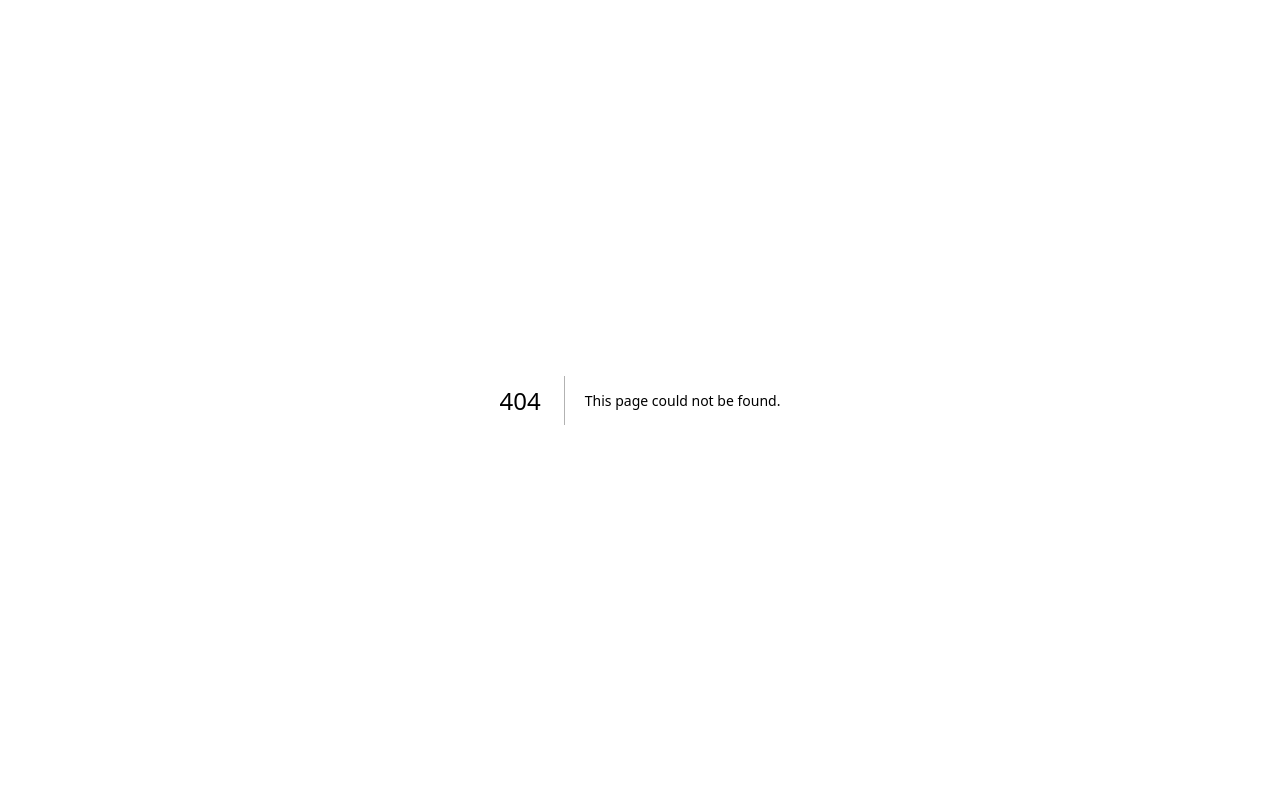
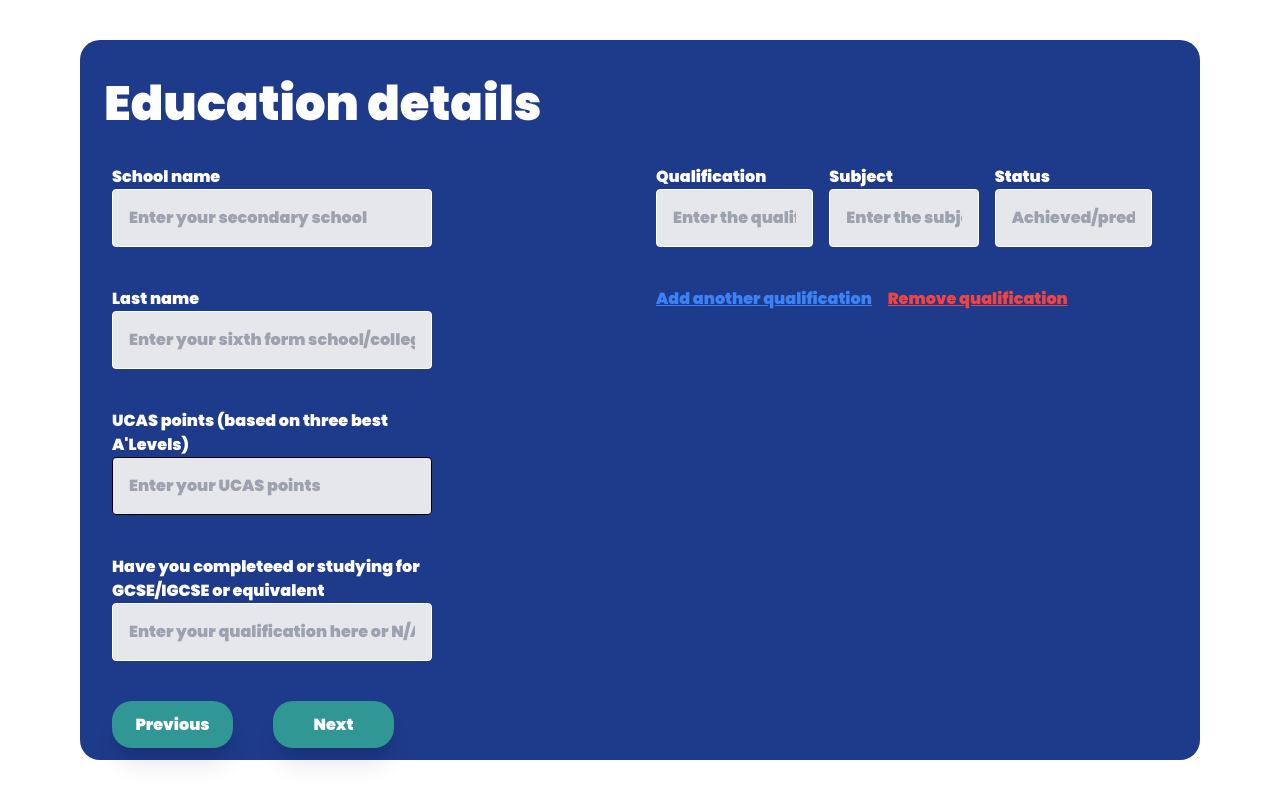
Before and after one commit to AshrafAKRahman/bridging_barriers, a Next.js app: page /Education in a window 1280 px wide. Before the commit this address had no page. Built offline with nearby package versions, Linux system fonts and the light colour scheme.

Commit message:
created the education details page

```diff
--- a/pages/CreateProfileThree.jsx
+++ b/pages/CreateProfileThree.jsx
@@ -24,7 +24,7 @@ const CreateProfileThree = () => {
     <Form>
       <Header
         titleClassName="text-3xl absolute left:40 md:left-20 top-20 transform translate-x-6 translate-y-58 text-white"
-        title="Industries"
+        title="Which job sector interests you"
       />
       <div className="flex flex-wrap mt-20">
         <div className="w-1/4 mb-10">
--- a/pages/CreateProfileTwo.jsx
+++ b/pages/CreateProfileTwo.jsx
@@ -92,7 +92,7 @@ export default function CreateProfileForm() {
         <Link className="mr-10" href="/CreateProfileOne">
           <NormalButton text="Previous" />
         </Link>
-        <Link href="/CreateProfileThree">
+        <Link href="/Education">
           <NormalButton text="Next" />
         </Link>
       </div>
--- /dev/null
+++ b/pages/Education.jsx
@@ -0,0 +1,183 @@
+import Form from "@/components/form/Form";
+import Header from "@/components/header/Header";
+import Link from "next/link";
+import { useState } from "react";
+import NormalButton from "@/components/buttons/NormalButton";
+
+const Education = () => {
+  const [secondarySchool, setSecondarySchool] = useState("");
+  const [sixthForm, setySixthForm] = useState("");
+  const [ucas, setUcas] = useState("");
+  const [gcse, setGcse] = useState("");
+  const [qualifications, setQualifications] = useState([
+    { qualification: "", subject: "", status: "" },
+  ]);
+
+  const handleQualificationChange = (index, field, value) => {
+    const newQualifications = [...qualifications];
+    newQualifications[index][field] = value;
+    setQualifications(newQualifications);
+  };
+
+  const addQualification = (e) => {
+    e.preventDefault();
+    if (qualifications.length < 5) {
+      setQualifications([
+        ...qualifications,
+        { qualification: "", subject: "", status: "" },
+      ]);
+    } else {
+      alert("You can add up to 5 qualifications only");
+    }
+  };
+  const removeQualification = (e) => {
+    e.preventDefault();
+    let qualificationsCopy = [...qualifications];
+    if (qualificationsCopy.length > 1) {
+      qualificationsCopy.pop();
+      setQualifications(qualificationsCopy);
+    }
+  };
+
+  return (
+    <Form>
+      <div className="mb-10">
+        <Header
+          titleClassName="text-3xl absolute left:40 md:left-20 top-20 transform translate-x-6 translate-y-58 text-white"
+          title="Education details"
+        />
+      </div>
+      <div className="flex mt-20">
+        <div className="md:w-1/3 pr-8">
+          <div className="mb-10">
+            <label className="text-white" htmlFor="inline-name">
+              School name
+            </label>
+            <input
+              className="bg-gray-200 rounded py-4 px-4 text-gray-700 border border-white w-full"
+              type="text"
+              placeholder="Enter your secondary school"
+              value={secondarySchool}
+              onChange={(e) => setSecondarySchool(e.target.value)}
+            />
+          </div>
+          <div className="mb-10">
+            <label className="text-white" htmlFor="inline-name">
+              Last name
+            </label>
+            <input
+              className="bg-gray-200 rounded py-4 px-4 text-gray-700 border border-white w-full"
+              type="text"
+              placeholder="Enter your sixth form school/college"
+              value={sixthForm}
+              onChange={(e) => setySixthForm(e.target.value)}
+            />
+          </div>
+          <div className="mt-10">
+            <label className="text-white" htmlFor="inline-name">
+              UCAS points (based on three best A'Levels)
+            </label>
+            <input
+              className="bg-gray-200 rounded py-4 px-4 text-gray-700 border border-black w-full"
+              type="number"
+              placeholder="Enter your UCAS points"
+              value={ucas}
+              onChange={(e) => setUcas(e.target.value)}
+            />
+          </div>
+          <div className="mt-10">
+            <label className="text-white" htmlFor="inline-name">
+              Have you completeed or studying for GCSE/IGCSE or equivalent
+            </label>
+            <input
+              className="bg-gray-200 rounded py-4 px-4 text-gray-700 border border-white w-full"
+              type="text"
+              placeholder="Enter your qualification here or N/A if not"
+              value={gcse}
+              onChange={(e) => setGcse(e.target.value)}
+            />
+            <div className="mt-10">
+              <Link className="mr-10" href="/CreateProfileTwo">
+                <NormalButton text="Previous" />
+              </Link>
+              <Link href="/CreateProfileThree">
+                <NormalButton text="Next" />
+              </Link>
+            </div>
+          </div>
+        </div>
+        <div className="md:w-1/2 pl-8 mt-0 ml-40">
+          {qualifications.map((qualification, index) => (
+            <div key={index} className="flex justify-between mb-4">
+              <div className="w-1/3 pr-2">
+                <label
+                  className="text-white"
+                  htmlFor={`qualification-${index}`}
+                >
+                  Qualification
+                </label>
+                <input
+                  className="bg-gray-200 rounded py-4 px-4 text-gray-700 border border-white w-full"
+                  type="text"
+                  placeholder="Enter the qualification"
+                  value={qualification.qualification}
+                  onChange={(e) =>
+                    handleQualificationChange(
+                      index,
+                      "qualification",
+                      e.target.value
+                    )
+                  }
+                />
+              </div>
+              <div className="w-1/3 px-2">
+                <label className="text-white" htmlFor={`subject-${index}`}>
+                  Subject
+                </label>
+                <input
+                  className="bg-gray-200 rounded py-4 px-4 text-gray-700 border border-white w-full"
+                  type="text"
+                  placeholder="Enter the subject"
+                  value={qualification.subject}
+                  onChange={(e) =>
+                    handleQualificationChange(index, "subject", e.target.value)
+                  }
+                />
+              </div>
+              <div className="w-1/3 pl-2">
+                <label className="text-white" htmlFor={`status-${index}`}>
+                  Status
+                </label>
+                <input
+                  className="bg-gray-200 rounded py-4 px-4 text-gray-700 border border-white w-full"
+                  type="text"
+                  placeholder="Achieved/predicted"
+                  value={qualification.status}
+                  onChange={(e) =>
+                    handleQualificationChange(index, "status", e.target.value)
+                  }
+                />
+              </div>
+            </div>
+          ))}
+          <div className="mt-10 flex items-center">
+            <button
+              className="text-blue-500 underline mr-4"
+              onClick={(e) => addQualification(e)}
+            >
+              Add another qualification
+            </button>
+            <button
+              className="text-red-500 underline"
+              onClick={(e) => removeQualification(e)}
+            >
+              Remove qualification
+            </button>
+          </div>
+        </div>
+      </div>
+    </Form>
+  );
+};
+
+export default Education;
```
